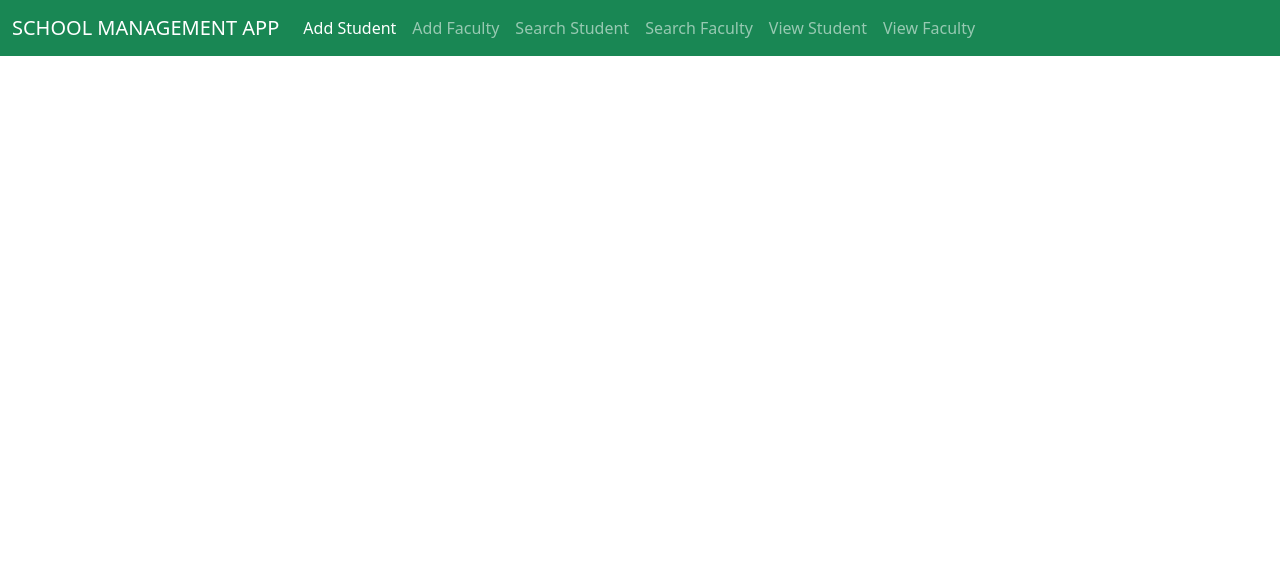
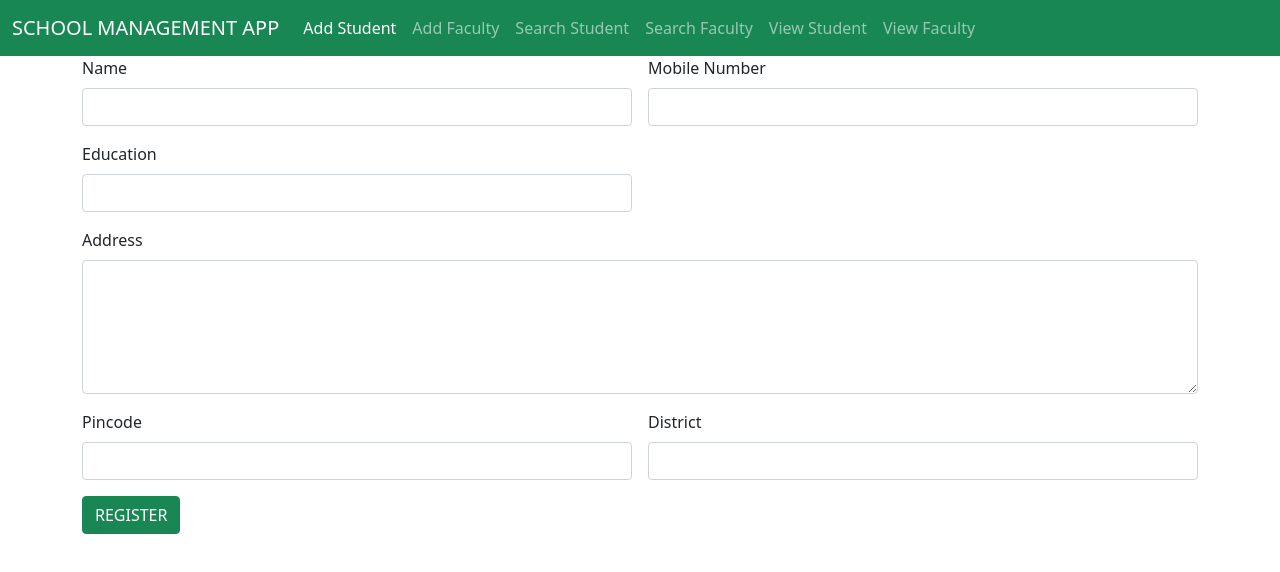
Before and after one commit to snehasamuel/School-react-app, a React (Create React App) app: page /addfac in a window 1280 px wide. Shown: the top 572 px of the page. Built offline with nearby package versions, Linux system fonts and the light colour scheme.

Commit message:
Add faculty completed

```diff
--- a/src/components/Addfaculty.js
+++ b/src/components/Addfaculty.js
@@ -1,11 +1,57 @@
-import React from 'react'
+import React, { useState } from 'react'
 import Header from './Header'
 
 const Addfaculty = () => {
+  var [name,setName]=useState("")
+  var [mobile,setMobile]=useState("")
+  var [education,setEducation]=useState("")
+  var [address,setAddress]=useState("")
+  var [pincode,setPincode]=useState("")
+  var [district,setDistrict]=useState("")
+
+  const registerFaculty=(()=>{
+   const data={"name":name,"mobile":mobile,"education":education,"address":address,"pincode":pincode,"district":district}
+   console.log(data)
+  })
   return (
     <div>
       <Header/>
+      <div className="container">
+    <div className="row">
+        <div className="col col-12 col-sm-12 col-md-12 col-lg-12 col-xl-12 col-xxl-12">
+            <div className="row g-3">
+                <div className="col col-12 col-sm-6 col-md-6 col-lg-6 col-xl-6 col-xxl-6">
+                    <label for="" className="form-label">Name</label>
+                    <input onChange={(q)=>{setName(q.target.value)}} type="text" className="form-control"/>
+                </div>
+                <div className="col col-12 col-sm-6 col-md-6 col-lg-6 col-xl-6 col-xxl-6">
+                    <label for="" className="form-label">Mobile Number</label>
+                    <input onChange={(q)=>{setMobile(q.target.value)}} type="text" className="form-control"/>
+                </div>
+                <div className="col col-12 col-sm-6 col-md-6 col-lg-6 col-xl-6 col-xxl-6">
+                    <label for="" className="form-label">Education</label>
+                    <input onChange={(q)=>{setEducation(q.target.value)}} type="text" className="form-control"/>
+                </div>
+                <div className="col col-12 col-sm-12 col-md-12 col-lg-12 col-xl-12 col-xxl-12">
+                    <label for="" className="form-label">Address</label>
+                    <textarea onChange={(q)=>{setAddress(q.target.value)}} name="" id="" cols="20" rows="5" className="form-control"></textarea>
+                </div>
+                <div className="col col-12 col-sm-6 col-md-6 col-lg-6 col-xl-6 col-xxl-6">
+                    <label for="" className="form-label">Pincode</label>
+                    <input onChange={(q)=>{setPincode(q.target.value)}} type="text" className="form-control"/>
+                </div>
+                <div className="col col-12 col-sm-6 col-md-6 col-lg-6 col-xl-6 col-xxl-6">
+                    <label for="" className="form-label">District</label>
+                    <input onChange={(q)=>{setDistrict(q.target.value)}} type="text" className="form-control"/>
+                </div>
+                <div className="col col-12 col-sm-6 col-md-6 col-lg-6 col-xl-6 col-xxl-6">
+                    <button onClick={registerFaculty} className="btn btn-success">REGISTER</button>
+                </div>
+            </div>
 
+        </div>
+    </div>
+</div>
 
     </div>
   )
```
Also changed, not shown: public/search.html (added).
